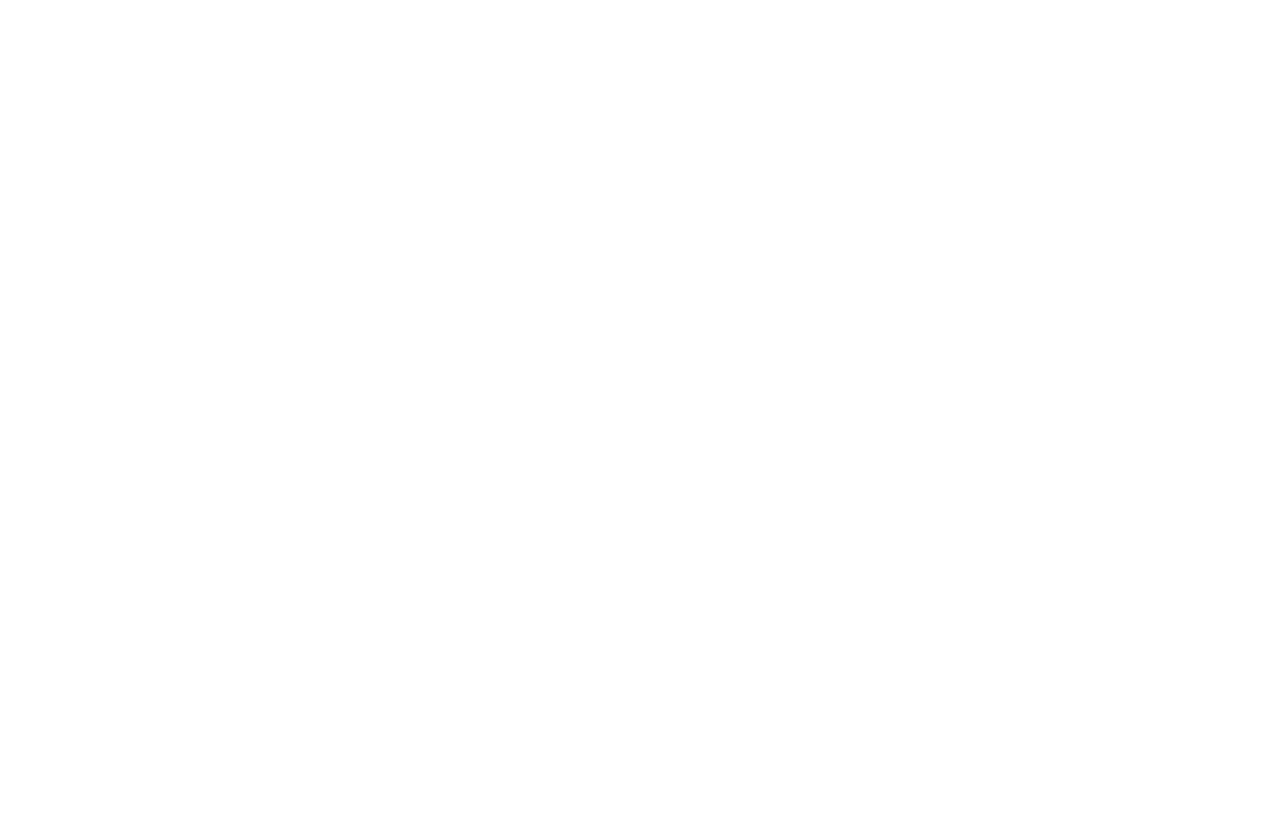
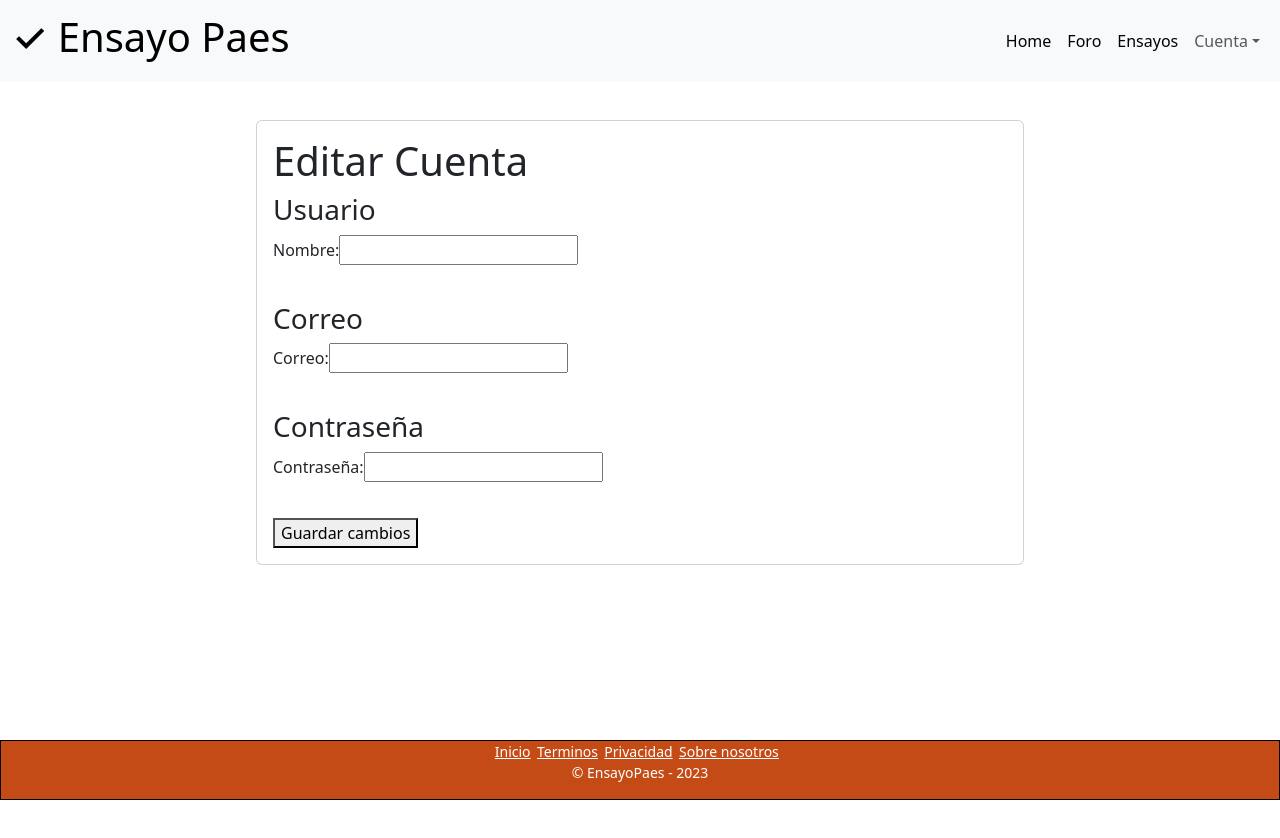
Before and after one commit to AllanVallejos/Paes, a Nuxt app: page /cuenta/editarCuenta in a window 1280 px wide. Before the commit this address had no page. Shown: the top 838 px of the page. Before the commit the page ends 800 px from the top, so only its background shows below. Built offline with nearby package versions, Linux system fonts and the light colour scheme.

Commit message:
Se creo la carpeta de componentes con un header y un footer ademas de agregar carpetas a la carpeta pages

```diff
--- /dev/null
+++ b/components/footerBasico.vue
@@ -0,0 +1,46 @@
+<template>
+
+    <footer class="text-white" style="text-align: center; position: absolute; bottom: 0; width: 100%; background-color: #c03a00e9; border: 1px solid black;">
+
+        <div class = "row">
+
+            <div>
+
+                <ul style = "padding: 0; font-size: 14px; text-align: center;">
+
+                    <li style = "display: inline-block; padding-right: 0.5%;">
+
+                        <a href = "#" style = "color: white ;"> Inicio </a>
+
+                    </li>
+
+                    <li style="display: inline-block; padding-right:  0.5%;">
+
+                        <a href = "#" style = "color: white;"> Terminos </a>
+
+                    </li>
+
+                    <li style="display: inline-block; padding-right:  0.5%;">
+
+                        <a href = "#" style = "color: white;"> Privacidad </a>
+
+                    </li>
+
+                    <li style="display: inline-block; padding-right:  0.5%;">
+
+                        <a href = "#" style = "color: white;"> Sobre nosotros </a>
+
+                    </li>
+
+                    <br>
+                    &copy; EnsayoPaes - 2023
+
+                </ul>
+
+            </div>
+
+        </div>
+
+    </footer>
+
+</template>
--- /dev/null
+++ b/components/headerBasico.vue
@@ -0,0 +1,65 @@
+<template>
+
+    <header style="width: 100%;">
+
+        <nav class="navbar navbar-expand-lg bg-light" style="border: 1px; border-color: black;">
+
+            <div class="container-fluid">
+
+                <a class="navbar-brand"><h1>✓ Ensayo Paes</h1></a>
+
+                <div>
+
+                    <ul class="navbar-nav me-auto -mb-2 mb-lg-0">
+
+                        <li class="nav-item"><NuxtLink class="nav-link active" to="/home">Home</NuxtLink>  </li>
+
+                        <li class="nav-item"><NuxtLink class="nav-link active" to="/foro">Foro</NuxtLink></li>
+
+                        <li class="nav-item"><NuxtLink class="nav-link active" to="/ensayo">Ensayos</NuxtLink></li>
+
+                        <li class="nav-item dropdown">
+
+                            <a class="nav-link dropdown-toggle" href="/cuenta" role="button" data-bs-toggle="dropdown" aria-expanded="false">Cuenta</a>
+
+                            <ul class="dropdown-menu">
+
+                                <li><NuxtLink class="dropdown-item" to="/cuenta/editarCuenta">Editar Cuenta</NuxtLink> </li>
+
+                                <li><NuxtLink class="dropdown-item" to="/cuenta/">log in</NuxtLink></li>
+
+                                <li><NuxtLink class="dropdown-item" to="/cuenta/">sign in</NuxtLink></li>
+
+                            </ul>
+
+                        </li>
+
+                    </ul>
+
+                </div>
+
+            </div>
+
+        </nav>
+
+    </header>
+
+</template>
+
+<script setup>
+
+    useHead({
+
+        link:[
+            {
+                rel:"stylesheet",
+                href:"https://cdn.jsdelivr.net/npm/bootstrap@5.3.2/dist/css/bootstrap.min.css",
+                integrity:"sha384-T3c6CoIi6uLrA9TneNEoa7RxnatzjcDSCmG1MXxSR1GAsXEV/Dwwykc2MPK8M2HN",
+                crossorigin:"anonymous",
+            },
+
+        ],
+
+    });
+
+</script>
--- a/package.json
+++ b/package.json
@@ -14,5 +14,8 @@
     "nuxt": "^3.7.4",
     "vue": "^3.3.4",
     "vue-router": "^4.2.5"
+  },
+  "dependencies": {
+    "bootstrap": "^5.3.2"
   }
 }
--- a/pages/about.vue
+++ /dev/null
@@ -1,5 +0,0 @@
-<template>
-
-<h1>Index xddd</h1>
-
-</template>
--- /dev/null
+++ b/pages/cuenta/editarCuenta.vue
@@ -0,0 +1,98 @@
+
+<template>
+
+    <HeaderBasico></HeaderBasico>
+
+    <body style="height: 100vh;">
+
+        <div style="display: grid; place-items: center; margin-top: 3%;">
+
+            <div class="card" style="width: 60%;">
+
+                <div class="card-body">
+
+                    <h1>Editar Cuenta</h1>
+
+                    <form @submit.prevent="editarPerfil">
+
+                        <div style="margin-bottom: 5%;">
+                            <h3>Usuario</h3>
+                            <label for="nombre">Nombre: </label>
+                            <input type="text" id="nombre"/>
+
+                        </div>
+
+                        <div style="margin-bottom: 5%;">
+                            <h3>Correo</h3>
+                            <label for="correo">Correo: </label>
+                            <input type="text" id="correo"/>
+
+                        </div>
+
+                        <div style="margin-bottom: 5%;">
+                            <h3>Contraseña</h3>
+                            <label for="contraseña">Contraseña: </label>
+                            <input type="text" id="contraseña"/>
+
+                        </div>
+
+                        <button type="submit">Guardar cambios</button>
+
+                    </form>
+
+                </div>
+
+            </div>
+
+        </div>
+
+    </body>
+
+    <FooterBasico></FooterBasico>
+
+</template>
+
+<script>
+
+    export default {
+
+        data() {
+
+            return {
+
+                nombre: '',
+
+                correo: '',
+
+                contraseña:'',
+
+            };
+
+        },
+
+        methods: {
+
+            editarPerfil() {
+
+                if (this.nombre === 'usuario') {
+
+                    alert('Este nombre ya esta en uso.');
+
+                }
+                if (this.correo === 'correo@hotmail.com') {
+
+                    alert('Este correo ya esta en uso.');
+
+                }
+                if(this.contraseña === 'contraseña'){
+
+                    alert('Ya estas usando esta contrtaseña')
+                }
+
+            }
+
+        }
+
+    };
+
+</script>
--- /dev/null
+++ b/pages/cuenta/index.vue
@@ -0,0 +1,8 @@
+<template>
+
+    <HeaderBasico></HeaderBasico>
+
+    <h1>Cuenta</h1>
+
+    <FooterBasico></FooterBasico>
+</template>
--- /dev/null
+++ b/pages/ensayo/index.vue
@@ -0,0 +1,9 @@
+<template>
+
+    <HeaderBasico></HeaderBasico>
+
+    <h1>Ensayos</h1>
+
+    <FooterBasico></FooterBasico>
+
+</template>
--- /dev/null
+++ b/pages/foro/index.vue
@@ -0,0 +1,10 @@
+<template>
+
+    <HeaderBasico></HeaderBasico>
+
+    <h1>Foro</h1>
+
+
+    <FooterBasico></FooterBasico>
+
+</template>
--- /dev/null
+++ b/pages/home.vue
@@ -0,0 +1,12 @@
+<template>
+
+    <HeaderBasico></HeaderBasico>
+
+    <body>
+        <h1>Home</h1>
+
+    </body>
+
+    <FooterBasico></FooterBasico>
+
+</template>
```
Also changed, not shown: 1 other file (tests, documents, lock files or other folders).
